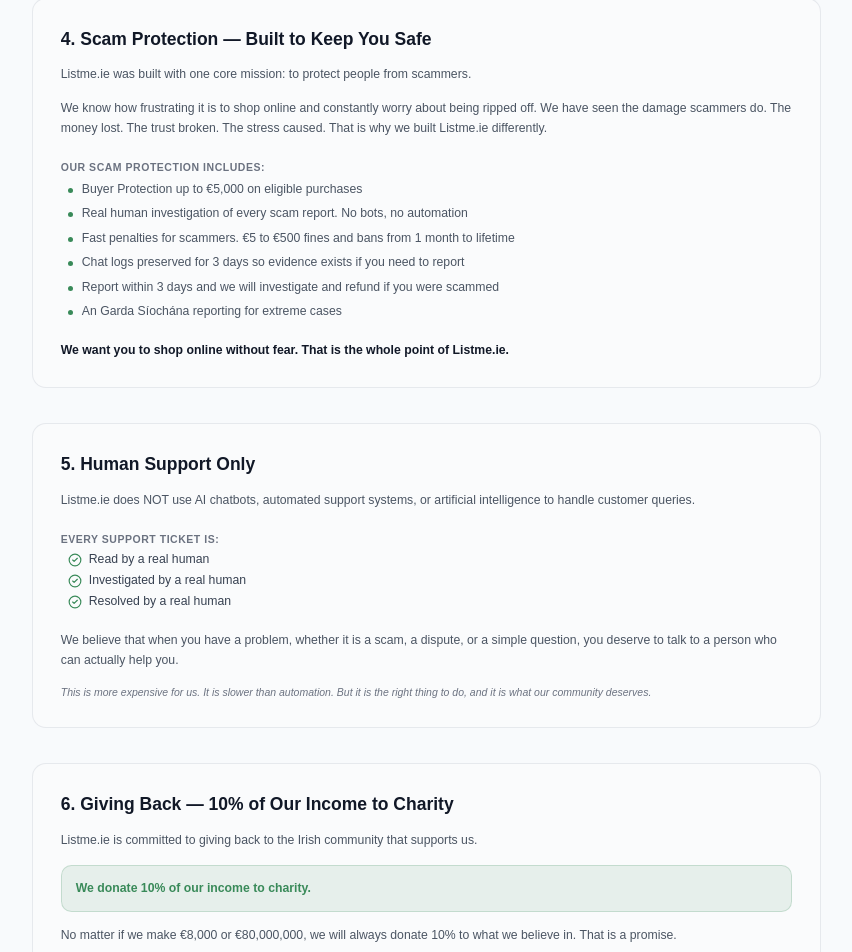
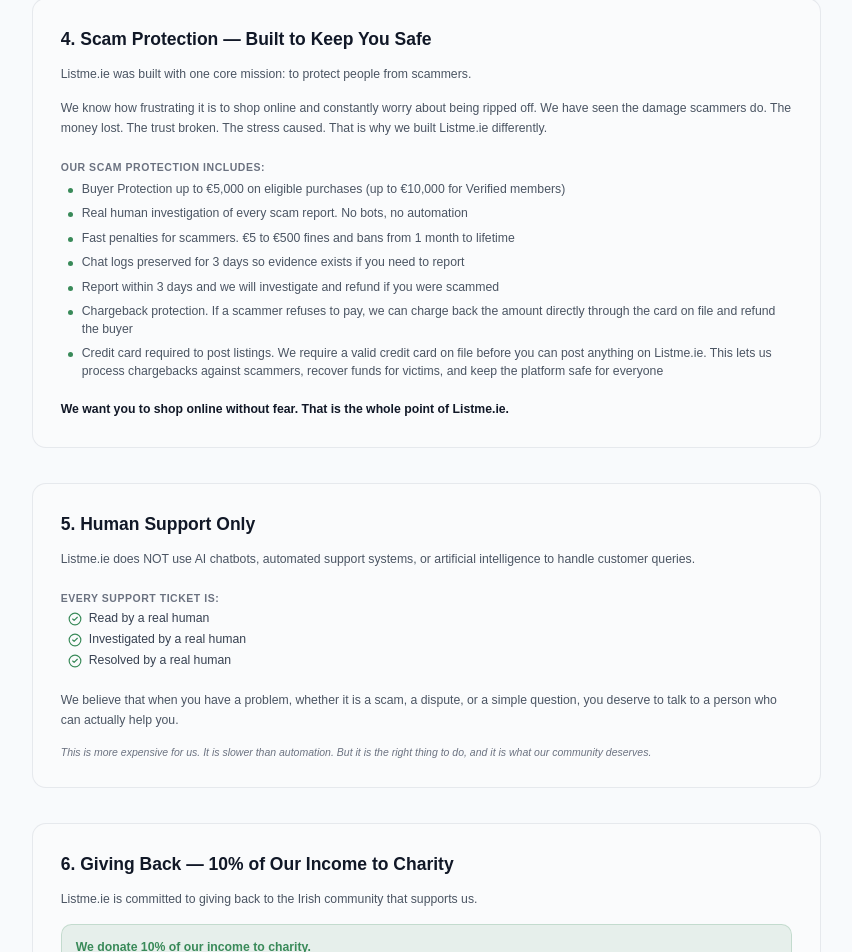
Before and after one commit to Atlas-Equity/Listme-Ireland, a Next.js app in the folder frontend/: page /about in a window 1280 px wide. Shown: the part 1188-2140 px from the top of the page, without its empty margins (351-1203 px from the left). Built offline with nearby package versions, Linux system fonts and the light colour scheme; no server answers.

Commit message:
Enhance buyer protection information on About page
Updated buyer protection details and added chargeback protection information.

```diff
--- a/frontend/src/app/about/page.tsx
+++ b/frontend/src/app/about/page.tsx
@@ -154,7 +154,7 @@
                 <ul className="space-y-2 text-sm text-gray-600 dark:text-gray-300 pl-2">
                   <li className="flex items-start gap-2.5">
                     <span className="w-1.5 h-1.5 rounded-full bg-primary mt-2 shrink-0"></span>
-                    <span>Buyer Protection up to €5,000 on eligible purchases</span>
+                    <span>Buyer Protection up to €5,000 on eligible purchases (up to €10,000 for Verified members)</span>
                   </li>
                   <li className="flex items-start gap-2.5">
                     <span className="w-1.5 h-1.5 rounded-full bg-primary mt-2 shrink-0"></span>
@@ -174,7 +174,11 @@
                   </li>
                   <li className="flex items-start gap-2.5">
                     <span className="w-1.5 h-1.5 rounded-full bg-primary mt-2 shrink-0"></span>
-                    <span>An Garda Síochána reporting for extreme cases</span>
+                    <span>Chargeback protection. If a scammer refuses to pay, we can charge back the amount directly through the card on file and refund the buyer</span>
+                  </li>
+                  <li className="flex items-start gap-2.5">
+                    <span className="w-1.5 h-1.5 rounded-full bg-primary mt-2 shrink-0"></span>
+                    <span>Credit card required to post listings. We require a valid credit card on file before you can post anything on Listme.ie. This lets us process chargebacks against scammers, recover funds for victims, and keep the platform safe for everyone</span>
                   </li>
                 </ul>
               </div>
```
